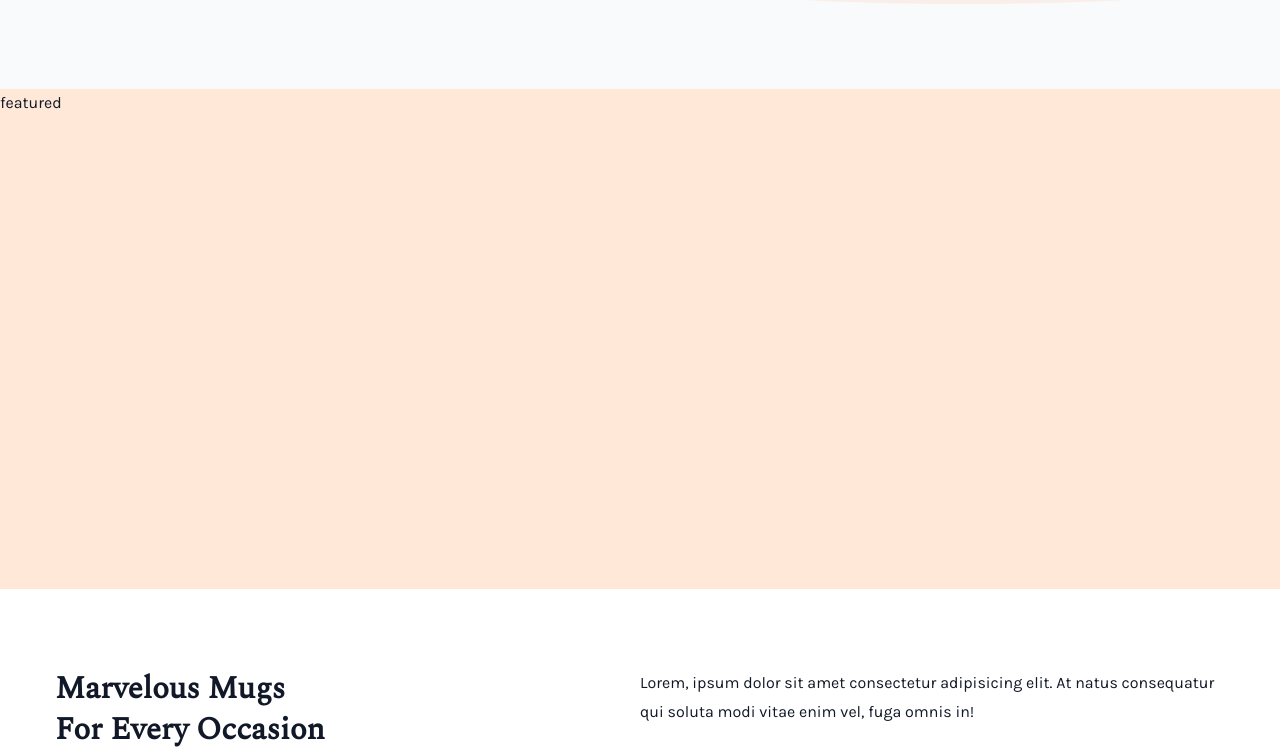
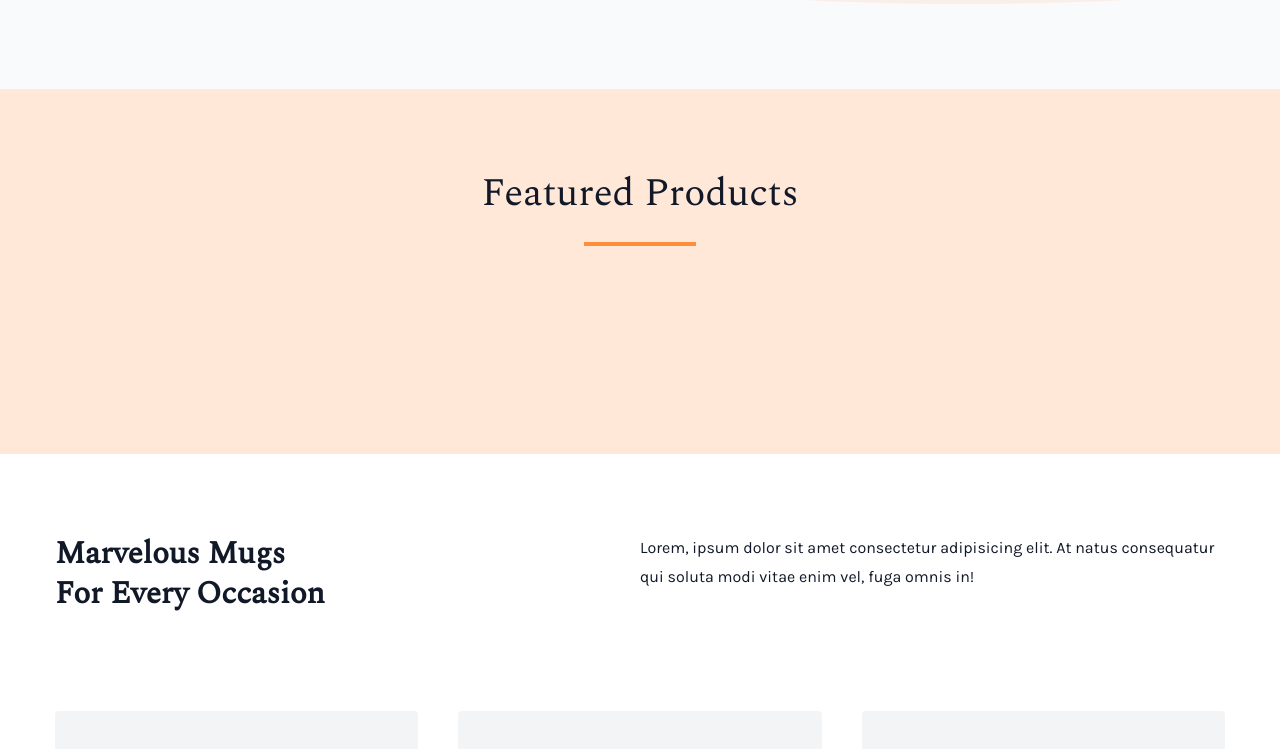
Before and after one commit to Joelzor/mugular, a React (Vite) app: page / in a window 1280 px wide. Shown: the part 711-1460 px from the top of the page. Built offline with nearby package versions, Linux system fonts and the light colour scheme; no server answers.

Commit message:
featured section setup

```diff
--- a/src/components/Featured.tsx
+++ b/src/components/Featured.tsx
@@ -1,12 +1,53 @@
+import { useEffect } from "react";
 import styled from "styled-components";
+import { getProducts } from "../features/products/productsSlice";
+import { useAppDispatch, useAppSelector } from "../hooks";
 
 const Featured = () => {
-  return <Wrapper>featured</Wrapper>;
+  const { featuredProducts } = useAppSelector((store) => store.products);
+  const dispatch = useAppDispatch();
+
+  useEffect(() => {
+    dispatch(getProducts());
+  }, []);
+
+  return (
+    <Wrapper className="section">
+      <div className="title">
+        <h2>featured products</h2>
+        <div className="title-underline"></div>
+      </div>
+      <div className="section-center featured">
+        {featuredProducts.map((product) => "product")}
+      </div>
+    </Wrapper>
+  );
 };
 
 const Wrapper = styled.section`
-  height: 500px;
-  background-color: var(--primary-100);
+  background: var(--primary-100);
+
+  .featured {
+    margin: 4rem auto;
+    display: grid;
+    gap: 2.5rem;
+    img {
+      height: 225px;
+    }
+  }
+
+  .btn {
+    display: block;
+    width: 148px;
+    margin: 0 auto;
+    text-align: center;
+  }
+
+  @media (min-width: 576px) {
+    .featured {
+      grid-template-columns: repeat(auto-fit, minmax(360px, 1fr));
+    }
+  }
 `;
 
 export default Featured;
--- /dev/null
+++ b/src/components/Product.tsx
@@ -0,0 +1,5 @@
+const Product = () => {
+  return <div>Product</div>;
+};
+
+export default Product;
--- a/src/features/products/productsSlice.tsx
+++ b/src/features/products/productsSlice.tsx
@@ -48,6 +48,9 @@ const productsSlice = createSlice({
       .addCase(getProducts.fulfilled, (state, action) => {
         state.productsLoading = false;
         state.products = action.payload;
+        state.featuredProducts = action.payload.filter(
+          (product: { featured: boolean }) => product.featured === true
+        );
       })
       .addCase(getProducts.rejected, (state) => {
         state.productsLoading = false;
```
